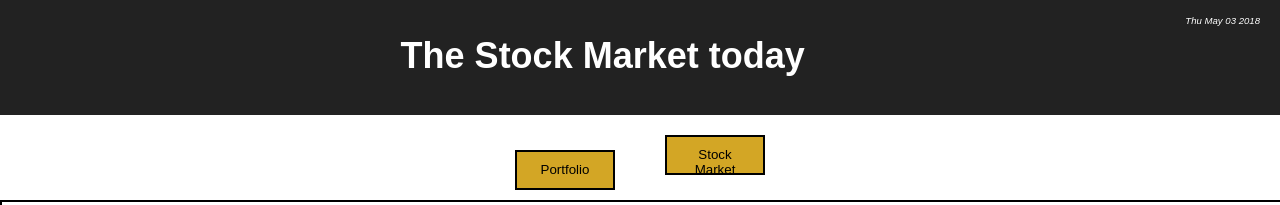
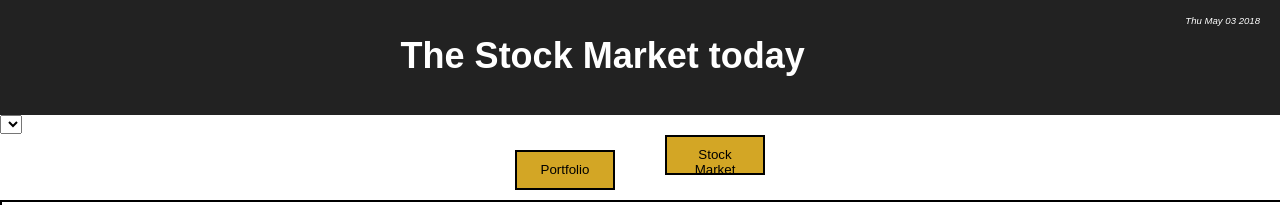
Before and after one commit to riakoronidi/ReactJS_Stocks_and_Shares_App, a React (Create React App) app: page / in a window 1280 px wide. Shown: the top 205 px of the page. Built offline with nearby package versions, Linux system fonts and the light colour scheme.

Commit message:
Main container added portfolio state.

```diff
--- a/src/Components/Portfolio.js
+++ b/src/Components/Portfolio.js
@@ -3,7 +3,7 @@ import _ from 'lodash';
 
 const Portfolio = (props) => {
 
-  const options = props.portfolio.map((share, index){
+  const options = props.portfolio.map((share, index) => {
     return <option key={index} value={index}>{share.name}</option>
   });
 
--- a/src/Containers/MainContainer.js
+++ b/src/Containers/MainContainer.js
@@ -1,5 +1,6 @@
 import React from 'react';
 import TitleBar from '../Components/TitleBar';
+import Portfolio from '../Components/Portfolio';
 
 class MainContainer extends React.Component {
   constructor(props) {
@@ -34,6 +35,7 @@ class MainContainer extends React.Component {
           <p>RISERS AND FALLERS</p>
           <img  src="http://www.proactiveinvestors.co.uk/thumbs/upload/MarketReport/Image/2015_06/757z468_risers_fallers_resized.png" alt="TextImage"/>
         </div>
+        <Portfolio portfolio={this.state.portfolio}/>
 
       </React.Fragment>
     )
```
Also changed, not shown: 2 other files (tests, documents, lock files or other folders).
